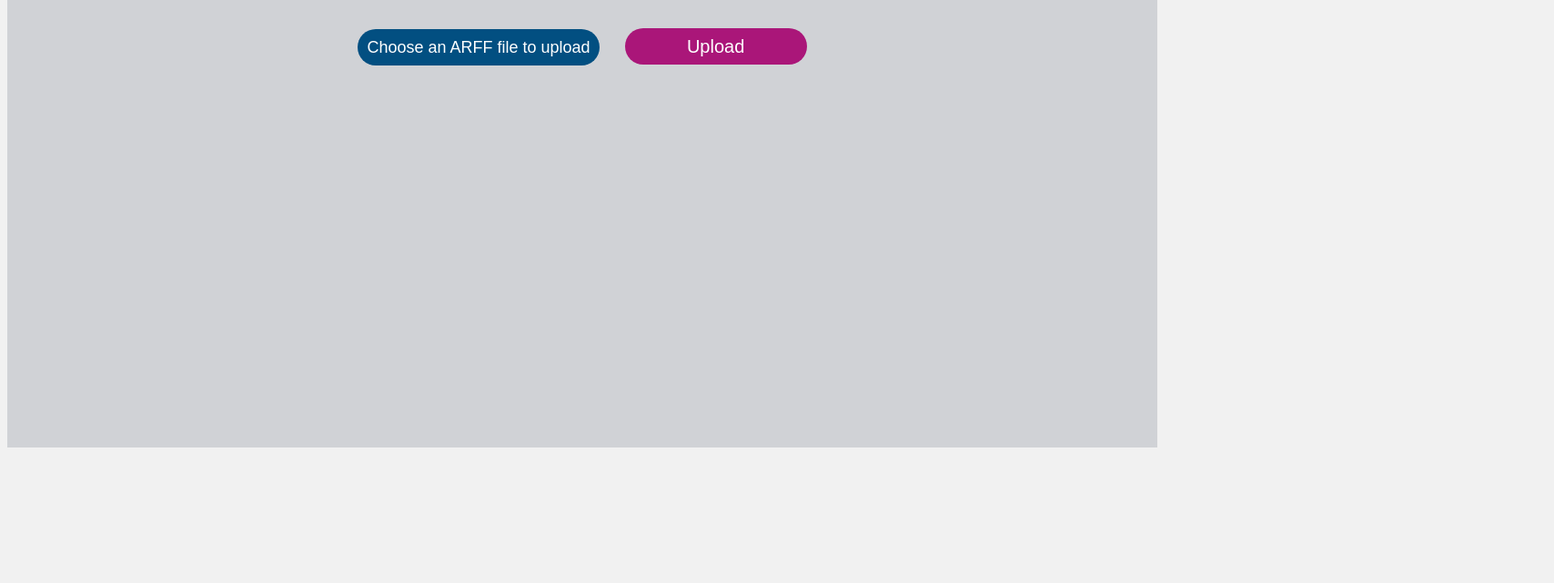
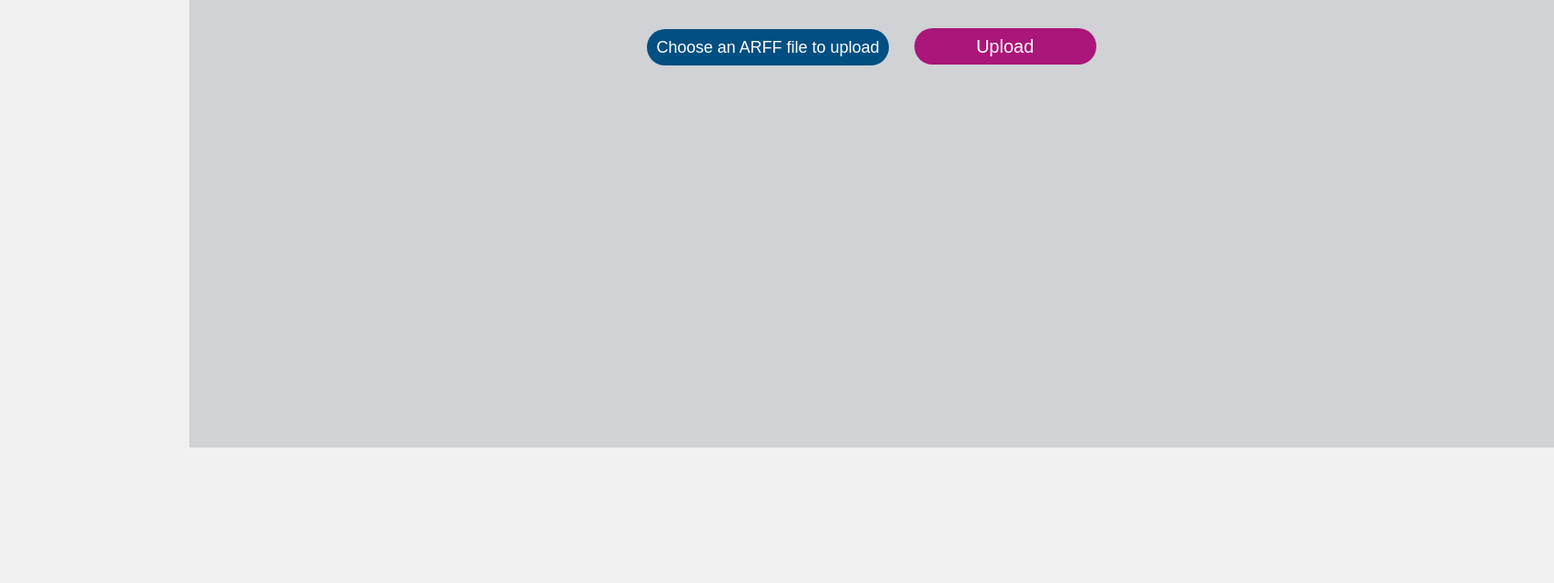
Before and after one commit to virtual-labs/exp-weka-tool-au, a plain HTML site: page experiment/simulation/index.html in a window 1280 px wide. Shown: the part 159-800 px from the top of the page at 91% size, 1708 px wide, since content can reach past the window. Drawn offline with nearby package versions, Linux system fonts and the light colour scheme.

Commit message:
Revert "Update index.html"
This reverts commit 4e2992a773170a8359451f49cb443821919cd271.

```diff
--- a/experiment/simulation/index.html
+++ b/experiment/simulation/index.html
@@ -2,6 +2,8 @@
 <html>
 
 <head>
+  <meta charset="utf-8">
+	    <meta name="viewport" content="width=device-width, initial-scale=1.0">
   <link rel="stylesheet" type="text/css" href="css\main.css">
   <title>ARFF File Upload and Preprocess</title>
   <script src="https://cdn.jsdelivr.net/npm/chart.js"></script>
@@ -14,7 +16,7 @@
     &nbsp;&nbsp;&nbsp;&nbsp;&nbsp;&nbsp;&nbsp;&nbsp;&nbsp;&nbsp;&nbsp;&nbsp;&nbsp;&nbsp;&nbsp;&nbsp;&nbsp;&nbsp;&nbsp;&nbsp;&nbsp;&nbsp;&nbsp;&nbsp;&nbsp;&nbsp;&nbsp;&nbsp;&nbsp;&nbsp;&nbsp;&nbsp;&nbsp;&nbsp;&nbsp;&nbsp;&nbsp;&nbsp;&nbsp;&nbsp;&nbsp;&nbsp;&nbsp;&nbsp;&nbsp;&nbsp;&nbsp;&nbsp;
     <div id='header'>Basic Machine Learning using the WEKA tool</div><br><br><br>
   </div>
-  <div id="myDiv" style="background-color: #d0d2d6; width: 100%; max-width: 1500px; margin-left: auto; margin-right: auto;">
+  <div enctype="multipart/form-data" style="background-color: #d0d2d6;width: 1500px;margin-left: 200px;">
     <br><br>
     <div class="file-upload">
       <label for="fileinput" style="font-size:18px;">Choose an ARFF file to upload</label>
```
